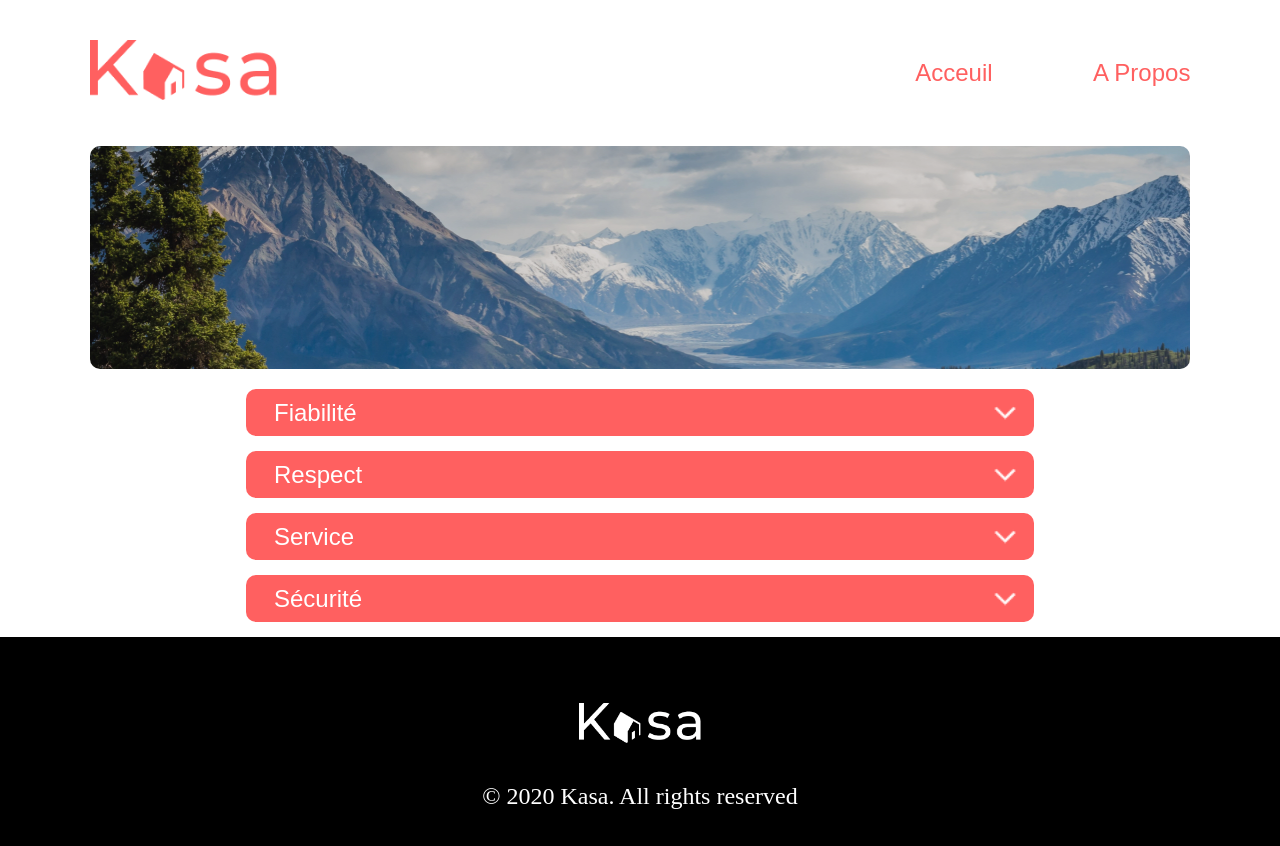
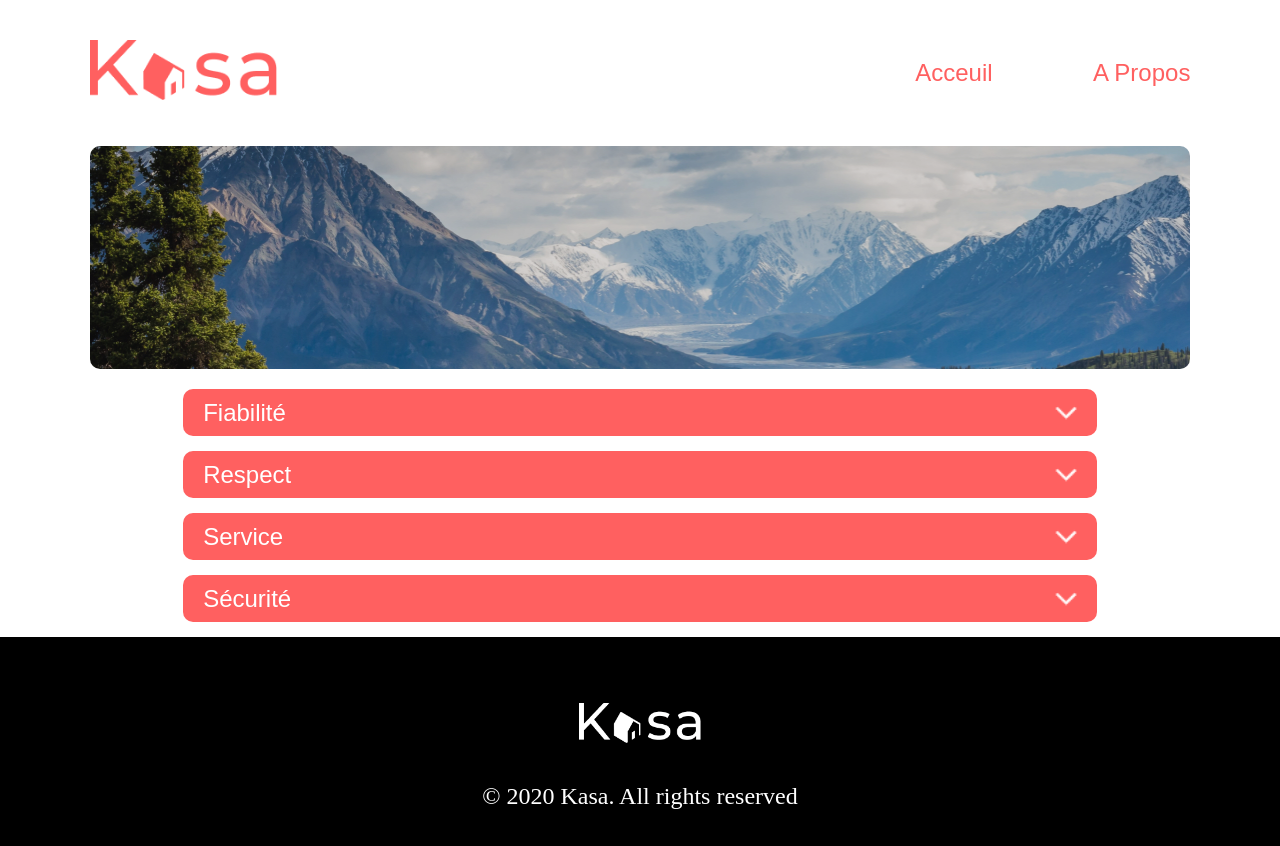
Before and after one commit to HUGO-KAI/Projet-7-Kasa, a React (Create React App) app: page /about in a window 1280 px wide. Built offline with nearby package versions, Linux system fonts and the light colour scheme.

Commit message:
todo: about page collapse height

```diff
--- a/src/components/Collapse/Collapse.module.scss
+++ b/src/components/Collapse/Collapse.module.scss
@@ -27,7 +27,10 @@
         margin-top: 0px;
         margin-bottom: 0px;
         font-weight: 500;
-        padding-left: 3.5%;
+        padding-left: 11.5px;
+        @media screen and (min-width:768px) {
+            padding-left: 20px;
+        }
     }
     .collapse_title{
         font-size: 0.8rem;
--- a/src/pages/About/About.jsx
+++ b/src/pages/About/About.jsx
@@ -1,24 +1,25 @@
 import Banner from "../../components/Banner/Banner"
 import Collapse from "../../components/Collapse/Collapse"
-import AboutSyles from './About.module.scss'
+import AboutStyles from './About.module.scss'
 import textData from "../../data/textData";
 
-function About() {
+const About =() => {
+
     return (
-      <main className={AboutSyles.ContainerMain}>
-        <div className={AboutSyles.about_banner}>
+      <main className={AboutStyles.ContainerMain}>
+        <div className={AboutStyles.about_banner}>
           <Banner />
         </div>
-        <section className={AboutSyles.about_collapse} >
+        <section className={AboutStyles.about_collapse} >
           <Collapse title='Fiabilité' content={textData.fiability} />
         </section>
-        <section className={AboutSyles.about_collapse}>
+        <section className={AboutStyles.about_collapse}>
           <Collapse title='Respect' content={textData.respect} />
         </section>
-        <section className={AboutSyles.about_collapse}>
+        <section className={AboutStyles.about_collapse}>
           <Collapse title='Service' content={textData.service} />
         </section>
-        <section className={AboutSyles.about_collapse}>
+        <section className={AboutStyles.about_collapse}>
           <Collapse title='Sécurité' content={textData.security} />
         </section>
       </main>
--- a/src/pages/About/About.module.scss
+++ b/src/pages/About/About.module.scss
@@ -35,15 +35,18 @@
     }
 }
 .about_collapse{
-    width: 90%;
+    width: 100%;
     margin:20px auto;
     @media screen and (min-width:768px) {
-        width: 71.5%;
+        width: 83%;
     }
-    .collapse_content__container{
-        @media screen and (min-width:768px) {
-            min-height: 20px;
-            height: fit-content;
+    .collapse{
+        .collapse_content__container{
+            @media screen and (min-width:768px) {
+                min-height: 20px;
+                height: fit-content;
+            }
         }
     }
+
 }
```
